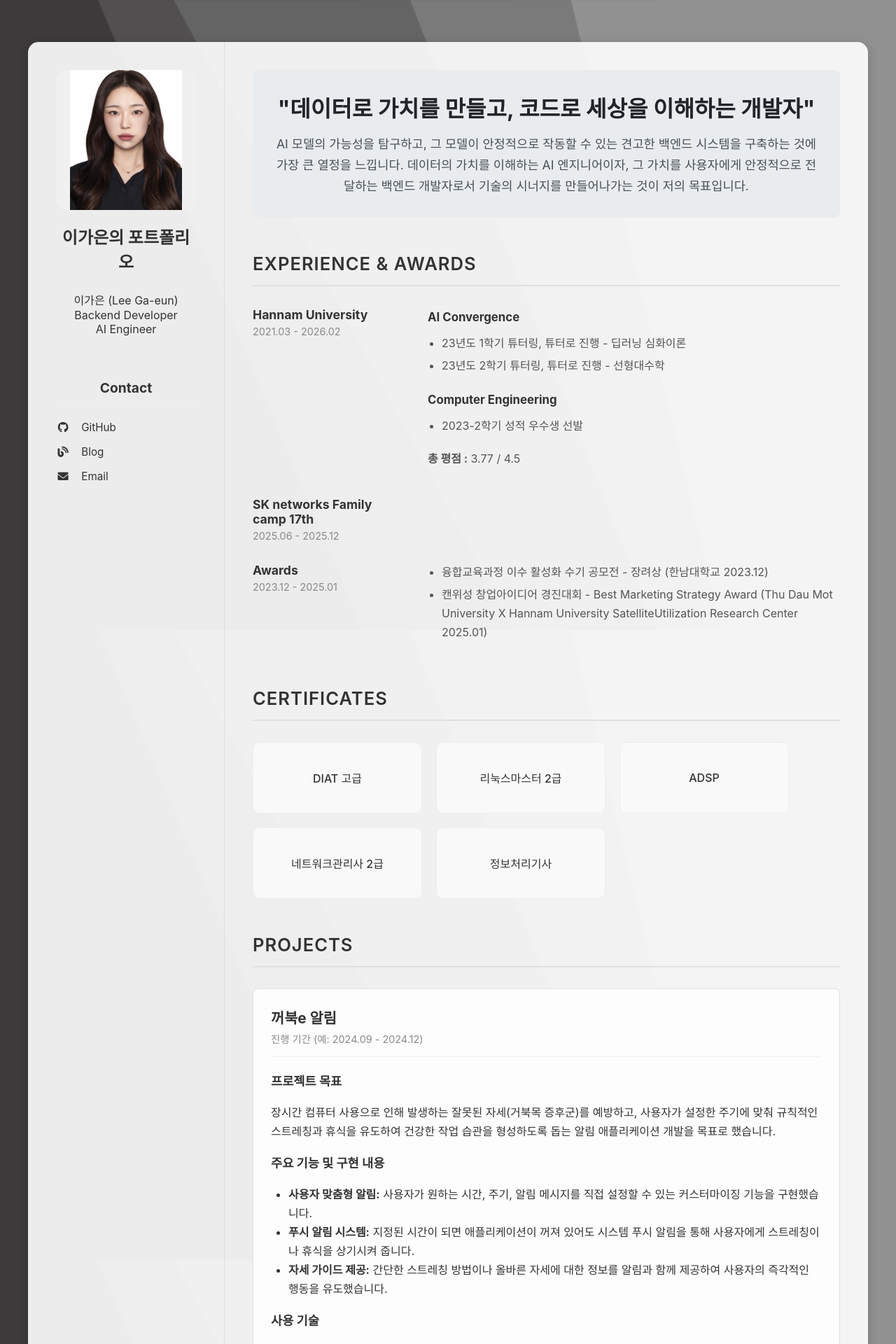
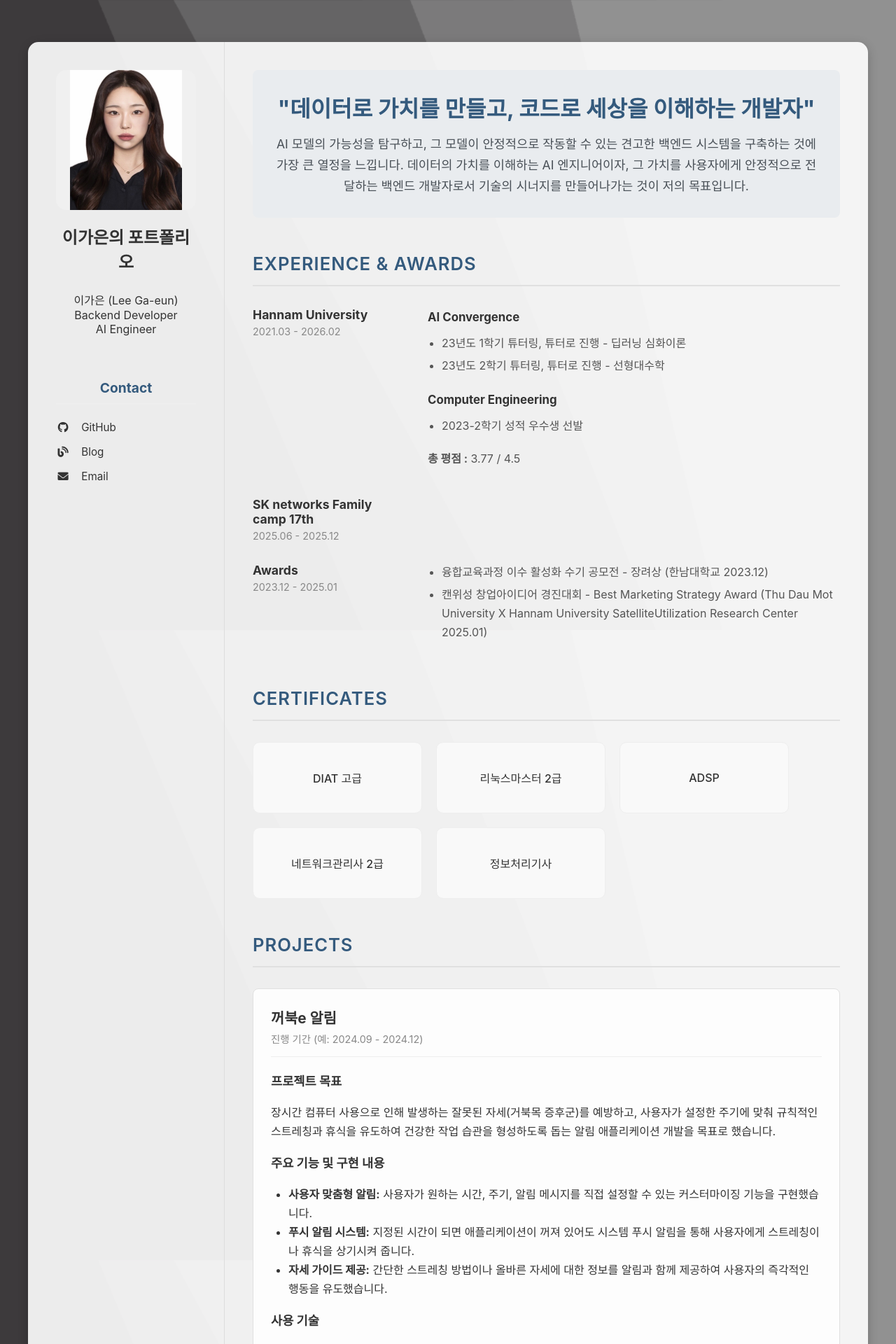
Before and after one commit to Leegaeune/Leegaeune.github.io, a Jekyll site: the page built from index.md, in a window 1280 px wide. Shown: the top 1920 px of the page at 70% size. Built offline with Jekyll 4.4.1, drawn with Linux system fonts in a browser that asks for light colours.

Commit message:
Update style.css

```diff
--- a/assets/css/style.css
+++ b/assets/css/style.css
@@ -34,7 +34,11 @@ body {
 
 /* 연락처 정보 스타일 */
 .contact-info { margin-top: 30px; text-align: left; width: 100%; }
-.contact-info h2 { text-align: center; font-size: 1.2em; margin-bottom: 15px; padding-bottom: 10px; border-bottom: 2px solid #eee; }
+.contact-info h2 {
+    text-align: center; font-size: 1.2em; margin-bottom: 15px;
+    padding-bottom: 10px; border-bottom: 2px solid #eee;
+    color: #345a7d; /* 제목 색상 추가 */
+}
 .contact-info ul { list-style: none; padding: 0; margin: 0; }
 .contact-info li { padding: 8px 0; font-size: 0.95em; }
 .contact-info a { color: #333; text-decoration: none; transition: color 0.2s ease-in-out; }
@@ -44,25 +48,16 @@ body {
 /* 오른쪽 메인 콘텐츠 스타일 */
 .main-content { flex-grow: 1; padding: 40px; }
 
-/* --- 대표문구 섹션 스타일 (새로 추가) --- */
+/* 대표문구 섹션 스타일 */
 .hero-section {
-    background-color: #e9ecef; /* 부드러운 배경색으로 주목도를 높임 */
-    padding: 30px;
-    border-radius: 8px;
-    margin-bottom: 50px; /* 다음 섹션과의 간격 */
-    text-align: center;
+    background-color: #e9ecef; padding: 30px; border-radius: 8px;
+    margin-bottom: 50px; text-align: center;
 }
 .hero-section h1 {
-    font-size: 2em;
-    margin: 0 0 15px 0;
-    color: #212529;
+    font-size: 2em; margin: 0 0 15px 0;
+    color: #345a7d; /* 제목 색상 추가 */
 }
-.hero-section p {
-    font-size: 1.1em;
-    line-height: 1.7;
-    color: #495057;
-    margin: 0;
-}
+.hero-section p { font-size: 1.1em; line-height: 1.7; color: #495057; margin: 0; }
 
 
 /* 모든 섹션 제목 스타일 */
@@ -70,6 +65,7 @@ body {
   font-size: 1.6em; padding-bottom: 15px; margin-top: 50px;
   margin-bottom: 30px; border-bottom: 2px solid #e0e0e0;
   text-transform: uppercase; letter-spacing: 1px; font-weight: 600;
+  color: #345a7d; /* 제목 색상 추가 */
 }
 .main-content .section-title:first-of-type { margin-top: 0; }
 
```
